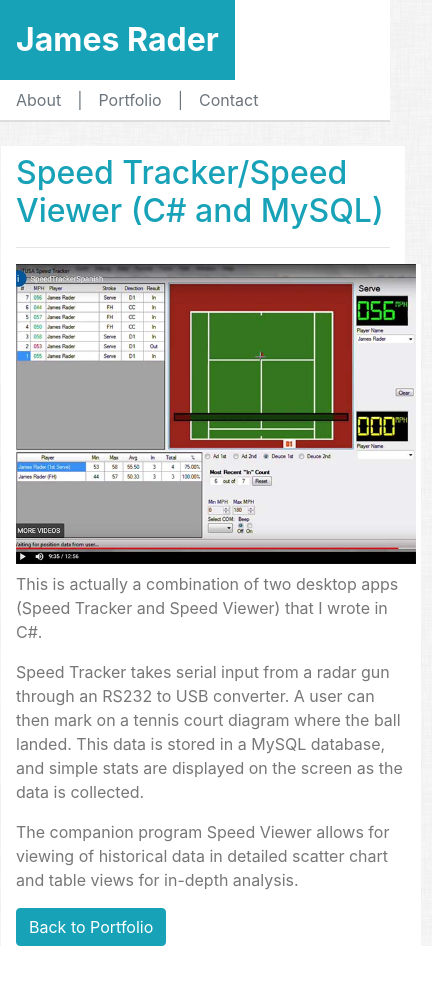
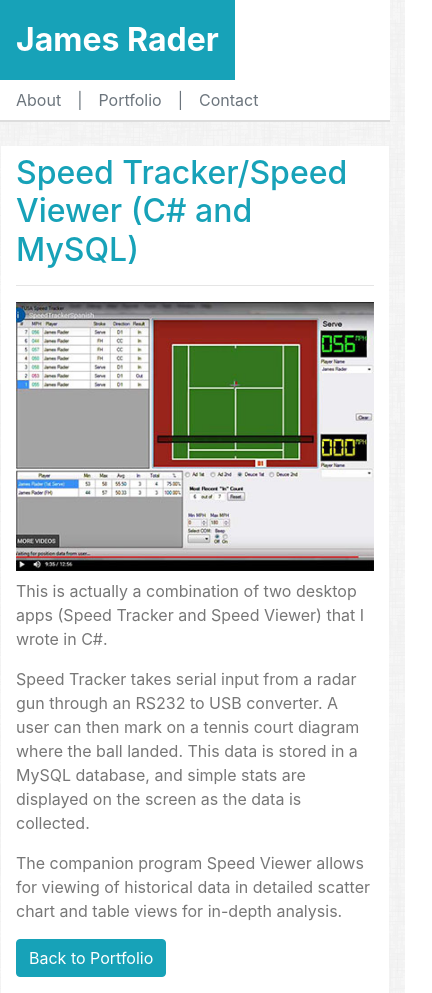
Before and after one commit to jamesrader/Bootstrap-Portfolio, a plain HTML site: page speed-tracker.html in a window 390 px wide. Shown: the whole page, 432 px wide, since content can reach past the window. Before the commit the page ends 946 px from the top, so only its background shows below. Drawn offline with nearby package versions, Linux system fonts and the light colour scheme.

Commit message:
Responsive images on individual portfolio pages

```diff
--- a/speed-tracker.html
+++ b/speed-tracker.html
@@ -39,15 +39,15 @@
     </div>
     <div class="row">
         <div class="col-sm-3"></div>
-        <div class="col-sm-6 bg-white h2 pt-2 ml-3 text-info my-0">Speed Tracker/Speed Viewer (C# and MySQL)
+        <div class="col-sm-6 bg-white h2 pt-2 mx-3 text-info my-0">Speed Tracker/Speed Viewer (C# and MySQL)
             <hr>
         </div>
         <div class="col-sm-3"></div>
     </div>
     <div class="row">
         <div class="col-sm-3"></div>
-        <div class="col-sm-6 bg-white ml-3">
-            <img src="assets/images/speed-tracker-640.jpg" width="400px" class="float-sm-left mr-3 mb-2">
+        <div class="col-sm-6 bg-white mx-3 pb-3">
+            <img src="assets/images/speed-tracker-400.jpg" class="img-fluid float-sm-left mr-3 mb-2">
 
             <p>This is actually a combination of two desktop apps (Speed Tracker and Speed Viewer) that I wrote in C#.  </p>
             <p>Speed Tracker takes serial input from a radar gun through an RS232 to USB converter.  A user can then mark on a tennis court diagram where the ball landed.  This data is stored in a MySQL database, and simple stats are displayed on the screen as the data is collected.</p>
```
Also changed, not shown: methodology-checklist.html (+3 -4 lines), video-library.html (+3 -4 lines), assets/css/style.css (line endings or trailing spaces), assets/images/itusa-players-400.jpg (added), assets/images/methodology-checklist-400.jpg (added), assets/images/new-lms-400.jpg (added), assets/images/speed-tracker-400.jpg (added), assets/images/sugar-stats-400.jpg (added), assets/images/video-library-400.jpg (added), assets/images/video-production-400.jpg (added), 1 other file.
